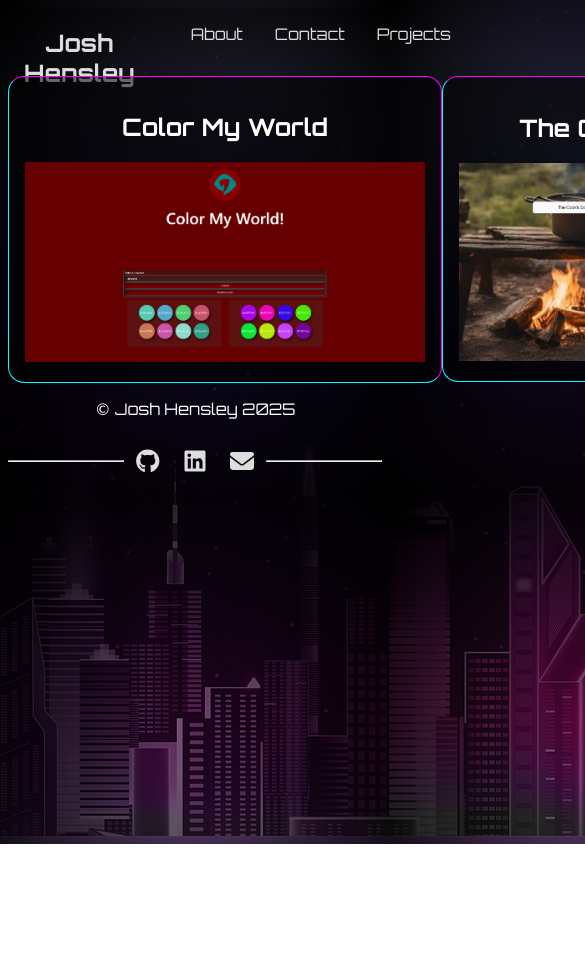
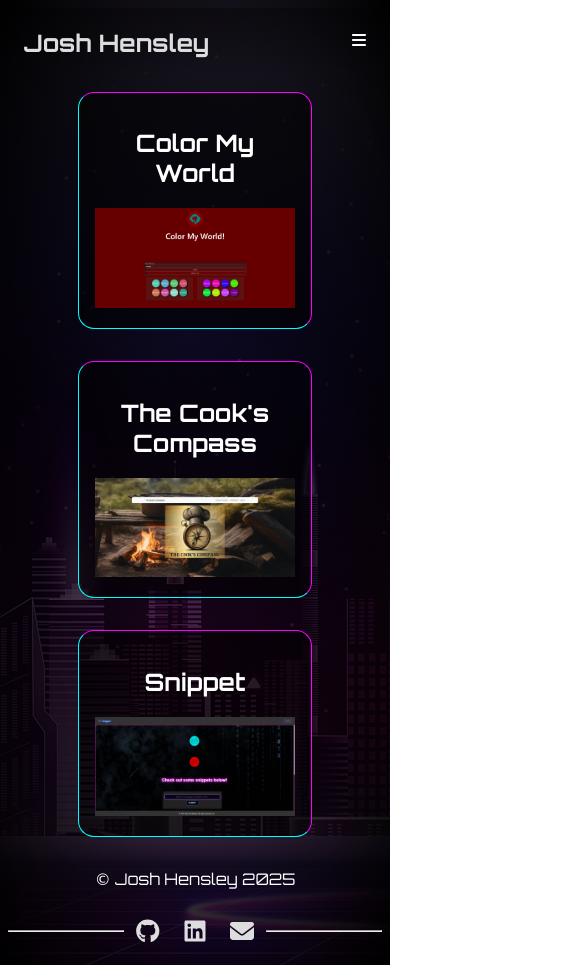
Before and after one commit to josh-hensley/portfolio, a React (Vite) app: page /Projects in a window 390 px wide. Shown: the top 965 px of the page, 585 px wide, since content can reach past the window. Before the commit the page ends 844 px from the top, so only its background shows below. Built offline with nearby package versions, Linux system fonts and the light colour scheme.

Commit message:
redesigned with mobile first mindset

```diff
--- a/src/Components/Header/index.tsx
+++ b/src/Components/Header/index.tsx
@@ -1,15 +1,45 @@
-const Header: React.FC = ()=>{
+import { faBars } from "@fortawesome/free-solid-svg-icons";
+import { FontAwesomeIcon } from "@fortawesome/react-fontawesome";
+import { useState } from "react";
+
+const Header: React.FC = () => {
+    const [displayDropdown, setDisplayDropdown] = useState({
+        display: 'none'
+    })
+
+    const toggleDisplay = () => {
+        if (displayDropdown.display == 'none') {
+            setDisplayDropdown({
+                display: 'block'
+            })
+        }
+        else {
+            setDisplayDropdown({
+                display: 'none'
+            })
+        }
+
+    }
+
     return <>
         <nav>
             <div className="logo">
                 <a href='/'><h1>Josh Hensley</h1></a>
             </div>
+            <FontAwesomeIcon icon={faBars} className="faBars" onClick={toggleDisplay} />
             <ul className='nav-list'>
                 <li className='nav-item'><a href='/About'>About</a></li>
                 <li className='nav-item'><a href='/Contact'>Contact</a></li>
                 <li className='nav-item'><a href='/Projects'>Projects</a></li>
             </ul>
         </nav>
+        <div className="dropdown" style={displayDropdown}>
+            <ul className='nav-list-dropdown'>
+                <li className='nav-item'><a href='/About'>About</a></li>
+                <li className='nav-item'><a href='/Contact'>Contact</a></li>
+                <li className='nav-item'><a href='/Projects'>Projects</a></li>
+            </ul>
+        </div>
     </>
 }
 
--- a/style.css
+++ b/style.css
@@ -5,7 +5,7 @@
     --secondary: cyan;
 
     background-image: radial-gradient(#0008 10%, #000), url('./src/assets/skyscrapers-6990425_1920.jpg');
-    font-family:'Orbitron', 'Lucida Sans Regular', 'Lucida Grande', 'Lucida Sans Unicode', Geneva, Verdana, sans-serif;
+    font-family: 'Orbitron', 'Lucida Sans Regular', 'Lucida Grande', 'Lucida Sans Unicode', Geneva, Verdana, sans-serif;
     color: white;
     text-align: center;
 }
@@ -42,9 +42,24 @@ article {
     margin-left: 1em;
 }
 
+.faBars {
+    margin: 1.5em 1em;
+}
+
+.dropdown {
+    background: black;
+    transition: height 1s ease-in;
+}
+
 .nav-list {
+    display: none;
+}
+
+.nav-list-dropdown {
     list-style: none;
     display: flex;
+    flex-direction: column;
+    align-items: baseline;
 }
 
 .nav-item {
@@ -53,13 +68,15 @@ article {
 
 .card-container {
     display: flex;
+    flex-direction: column;
     justify-content: space-around;
     align-items: center;
     height: 100%;
 }
 
 .card {
-    width: 400px;
+    width: 200px;
+    margin: 1em;
     border-left: solid var(--secondary) 1px;
     border-bottom: solid var(--secondary) 1px;
     border-top: solid var(--primary) 1px;
@@ -75,7 +92,7 @@ article {
 }
 
 .screenshot {
-    width: 400px;
+    width: 200px;
 }
 
 .footer-links {
@@ -106,3 +123,30 @@ article {
     border-width: 3px;
     border-color: var(--primary) var(--primary) var(--secondary) var(--secondary);
 }
+
+@media screen and (min-width: 768px) {
+    .faBars {
+        display: none;
+    }
+
+    .nav-list {
+        list-style: none;
+        display: flex;
+        align-items: baseline;
+    }
+
+    .card-container {
+        flex-direction: row;
+        flex-wrap: wrap;
+        justify-content: center;
+    }
+
+    .card {
+        width: 400px;
+    }
+
+    .screenshot {
+        width: 400px;
+    }
+
+}
```
Lines whose indentation alone changed are shown as unchanged.
